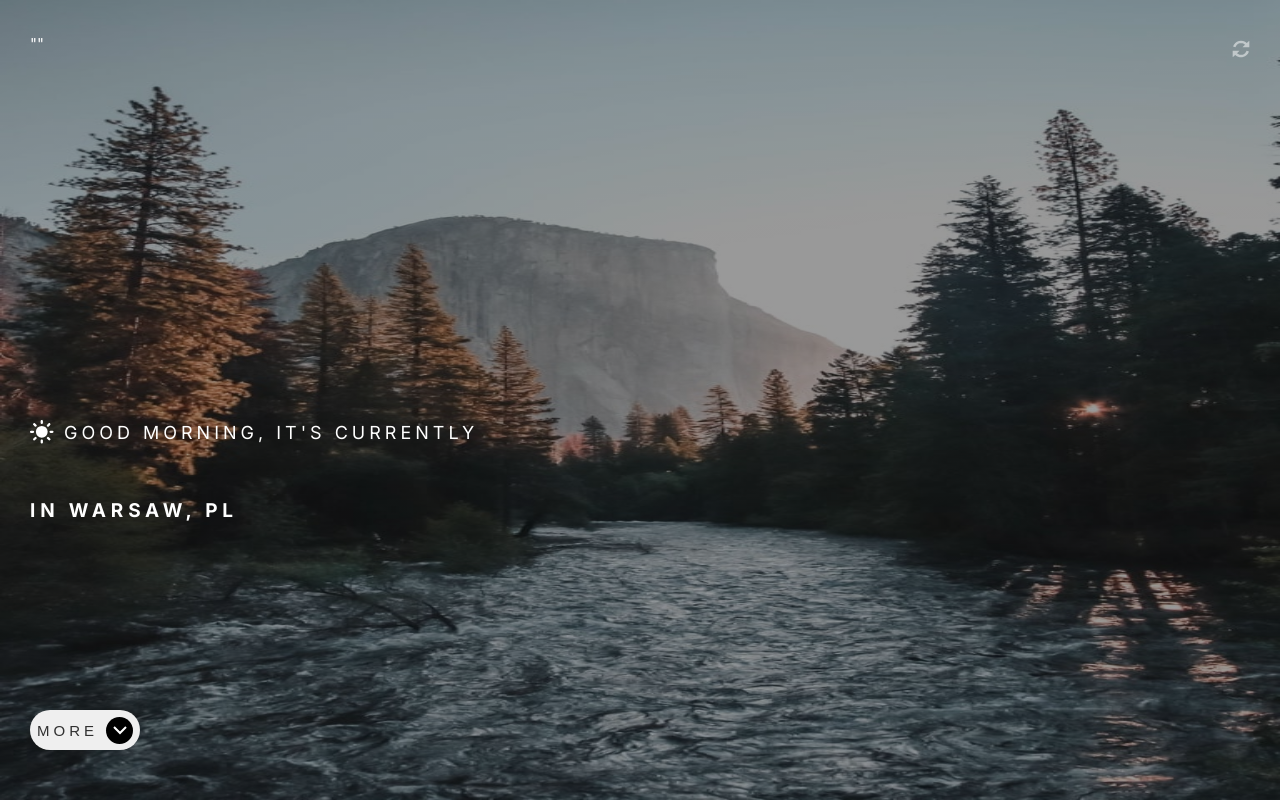
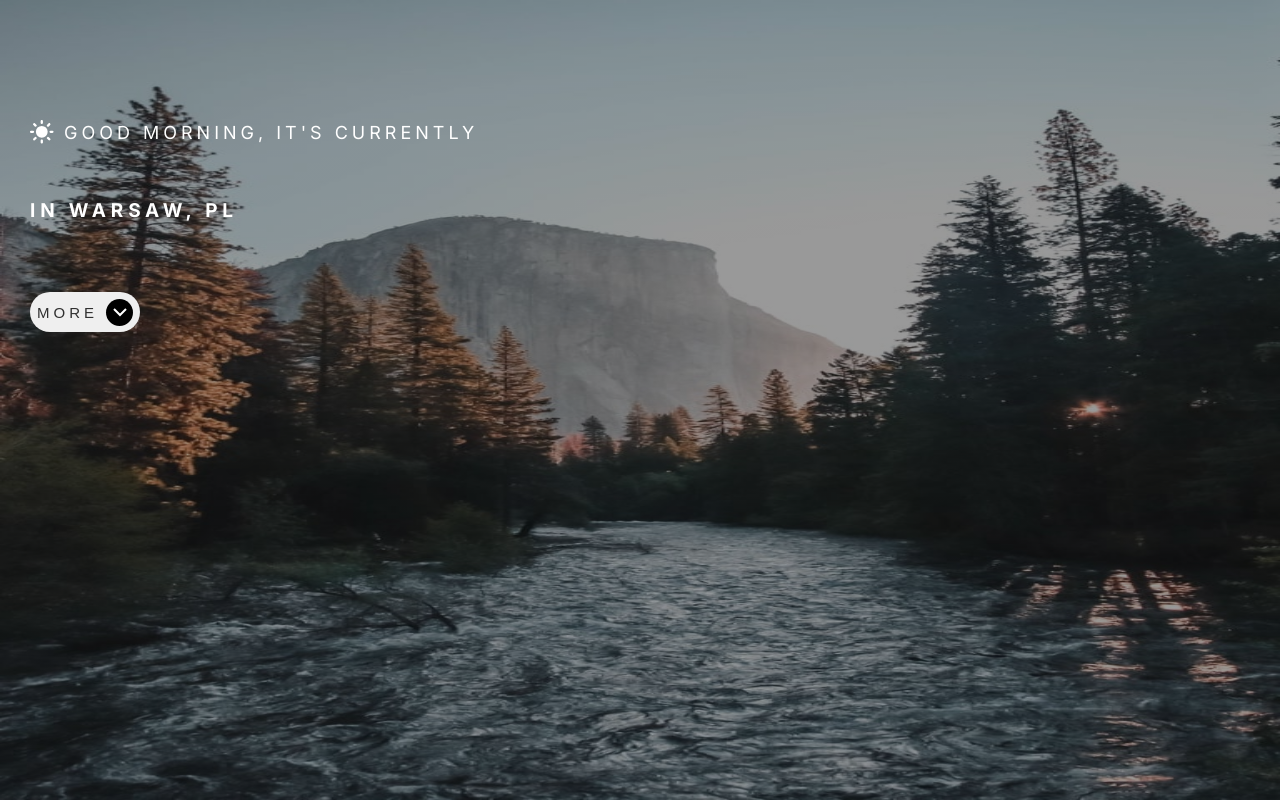
Before and after one commit to edekjdk/api-cloak, a plain HTML site: page index.html in a window 1280 px wide. Both pictures are taken after a click on the button "MORE". Drawn offline with Linux system fonts and the light colour scheme; no server answers.

Commit message:
added show more button functionality

```diff
--- a/app/app.js
+++ b/app/app.js
@@ -3,6 +3,9 @@ const ipBaseAPI =
   'https://api.ipbase.com/v2/info?apikey=n2PKHxJs6IOE6W6HmT39RT4SlmZeVd9xMDFxStiY';
 let currLocation;
 const randonQuoteAPI = 'https://api.quotable.io/random';
+const quoute = document.querySelector('.quoute');
+const cloakCon = document.querySelector('.cloak');
+const showMoreButton = document.querySelector('.show-more-button');
 const quouteText = document.querySelector('.quoute__text');
 const quouteAuthor = document.querySelector('.quoute__author');
 const quouteRefresh = document.querySelector('.quoute__refresh');
@@ -158,3 +161,11 @@ const newQuoute = () => {
 
 quouteRefresh.addEventListener('click', newQuoute);
 window.addEventListener('load', newQuoute);
+
+const showMore = () => {
+  // console.log('jebac patricka cwela');
+  quoute.classList.toggle('quoute--active');
+  cloakCon.classList.toggle('cloak--active');
+};
+
+showMoreButton.addEventListener('click', showMore);
--- a/scss/layout/_style.scss
+++ b/scss/layout/_style.scss
@@ -76,6 +76,11 @@ main {
   gap: f.rem(20);
   height: f.rem(500);
   height: calc(100% - f.rem(350));
+  transition: opacity 0.3s;
+  // transform: translateY(-500px);
+  &--active {
+    opacity: 0;
+  }
   // display: none;
   // padding-bottom: f.rem(300);
   &__refresh {
@@ -110,6 +115,11 @@ main {
   // &__cloak {
   //   // height: 100%;
   // }
+  transition: transform 0.3s;
+  &--active {
+    transform: translateY(-300px);
+  }
+
   &__header {
     display: flex;
     align-items: center;
@@ -141,6 +151,7 @@ main {
     & .test {
       font-size: f.rem(95);
       overflow: unset;
+      left: 0;
     }
   }
 
@@ -163,8 +174,9 @@ main {
   align-items: center;
   justify-content: center;
   gap: f.rem(8);
-  position: absolute;
-  bottom: f.rem(50);
+  // position: absolute;
+  margin-top: f.rem(70);
+  // bottom: f.rem(50);
 
   &__circle {
     width: 27px;
```
Also changed, not shown: dist/style.css, 1 other file.
